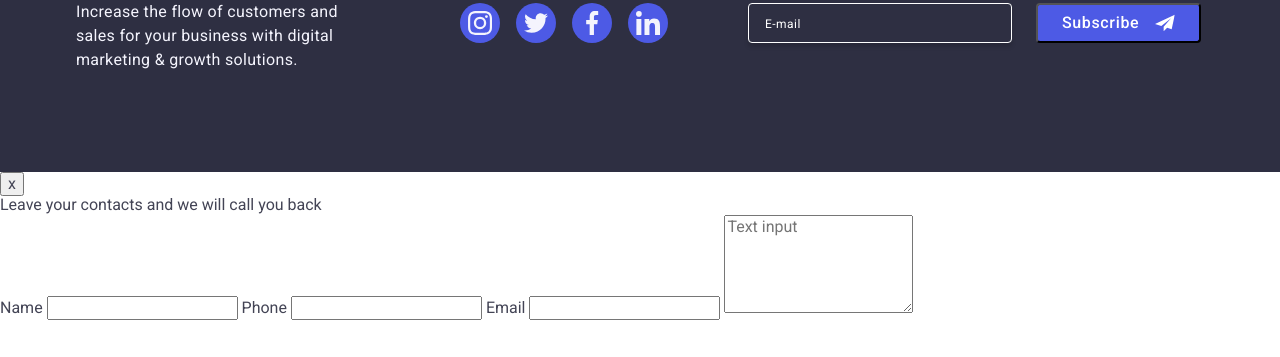
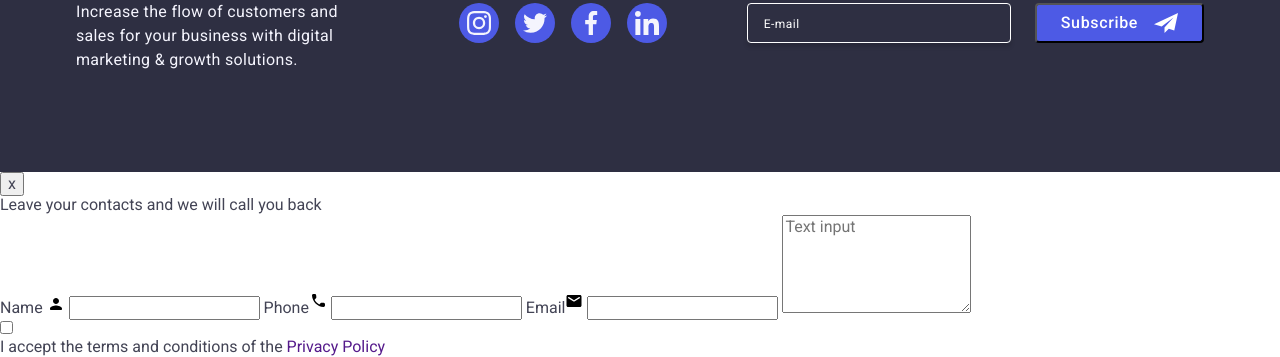
Before and after one commit to anyalenzy/goit-markup-hw-05, a plain HTML site: page index.html in a window 1280 px wide. Shown: the part 3320-3677 px from the top of the page. Before the commit the page ends 3640 px from the top, so only its background shows below. Drawn offline with nearby package versions, Linux system fonts and the light colour scheme.

Commit message:
icon modal

```diff
--- a/css/styles.css
+++ b/css/styles.css
@@ -373,13 +373,11 @@ body {
   background-color: #31d0aa;
 }
 .form-subscribe {
+  display: flex;
+  gap: 24px;
 }
 .label-subscribe {
-  display: block;
-}
-.form-subscribe-down {
-  display: flex;
-  gap: 24px;
+  flex-shrink: 0;
 }
 .input-subscribe {
   display: inline-block;
@@ -387,8 +385,7 @@ body {
   border-radius: 4px;
   border: 1px solid var(--WHITE, #fff);
   box-shadow: 0px 4px 4px 0px rgba(0, 0, 0, 0.15);
-  flex-basis: 264px;
-  flex-shrink: 0;
+  min-width: 264px;
   height: 40px;
   padding: 8px 16px;
 }
--- a/index.html
+++ b/index.html
@@ -458,26 +458,25 @@
             </li>
           </ul>
         </div>
+        <div class="footer-form">
+          <p class="footer-subtitle">Subscribe</p>
           <form class="form-subscribe" name="subscribe-form">
-          <label class="label-subscribe footer-subtitle" for="subscribe">
-            Subscribe
-          </label>
-          <div class="form-subscribe-down">
+            <label class="label-subscribe">
               <input
                 class="input-subscribe"
                 type="email"
                 name="email"
                 placeholder="E-mail"
-              id="subscribe"
               />
+            </label>
             <button class="btn-subscribe" type="submit">
               Subscribe
               <svg class="icon-subscribe" width="24" height="24">
                 <use href="./images/icons.svg#icon-subscribe"></use>
               </svg>
             </button>
+          </form>
         </div>
-        </form>
       </div>
     </footer>
     <div class="modal-bg">
@@ -489,14 +488,21 @@
           </p>
           <label class="modal-label"
             >Name
+            <svg class="modal-icon" width="18" height="18">
+              <use href="./images/icons.svg#icon-person"></use>
+            </svg>
             <input class="modal-input" type="text" name="username" />
           </label>
           <label class="modal-label"
-            >Phone
+            >Phone<svg class="modal-icon" width="18" height="24">
+              <use href="./images/icons.svg#icon-phone"></use>
+            </svg>
             <input class="modal-input" type="tel" name="phone" />
           </label>
           <label class="modal-label"
-            >Email
+            >Email<svg class="modal-icon" width="18" height="24">
+              <use href="./images/icons.svg#icon-email"></use>
+            </svg>
             <input class="modal-input" type="email" name="username" />
           </label>
           <label class="modal-label">
@@ -506,6 +512,15 @@
               placeholder="Text input"
             ></textarea>
           </label>
+          <div class="modal-check-container">
+            <label>
+              <input type="checkbox" />
+            </label>
+            <p class="check-text">
+              I accept the terms and conditions of the
+              <a class="check-link" href="">Privacy Policy</a>
+            </p>
+          </div>
         </form>
       </div>
     </div>
```
Lines whose indentation alone changed are shown as unchanged.
